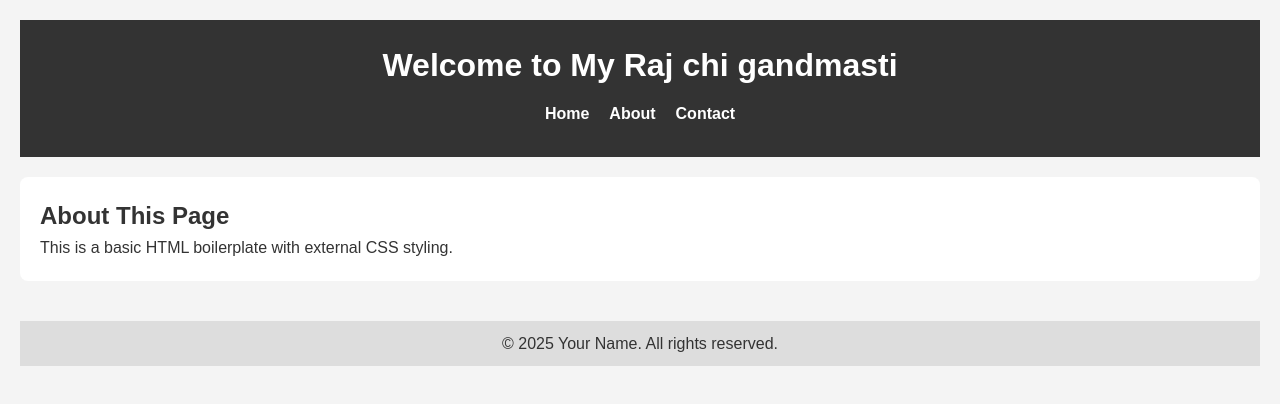
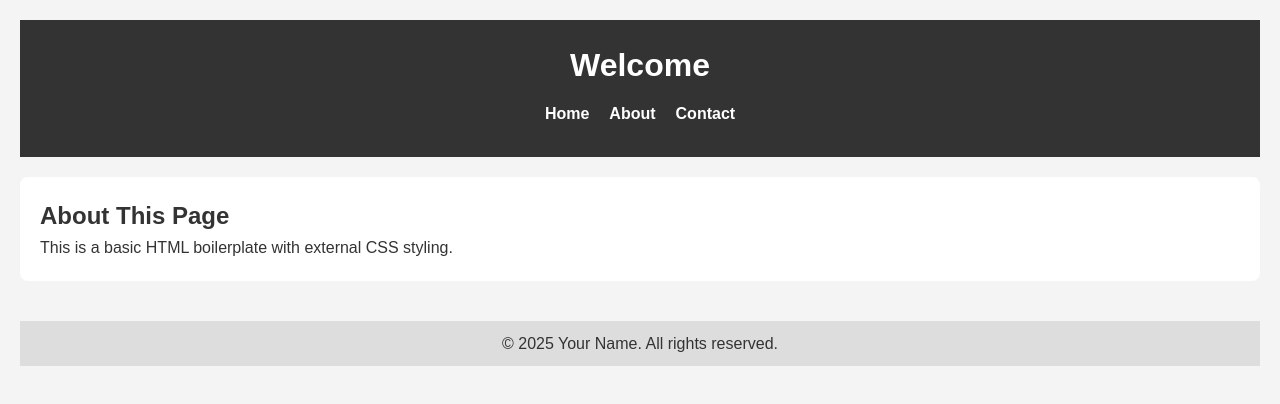
Before and after one commit to MANISHKHANDAGALE/Qspider, a plain HTML site: page index.html in a window 1280 px wide. Drawn offline with Linux system fonts and the light colour scheme.

Commit message:
Update index.html

```diff
--- a/index.html
+++ b/index.html
@@ -3,13 +3,13 @@
 <head>
   <meta charset="UTF-8">
   <meta name="viewport" content="width=device-width, initial-scale=1.0">
-  <title>Raj kii mkc</title>
+  <title>Qspider</title>
   <link rel="stylesheet" href="style.css">
 </head>
 <body>
 
   <header>
-    <h1>Welcome to My Raj chi gandmasti</h1>
+    <h1>Welcome</h1>
     <nav>
       <ul>
         <li><a href="#">Home</a></li>
```
